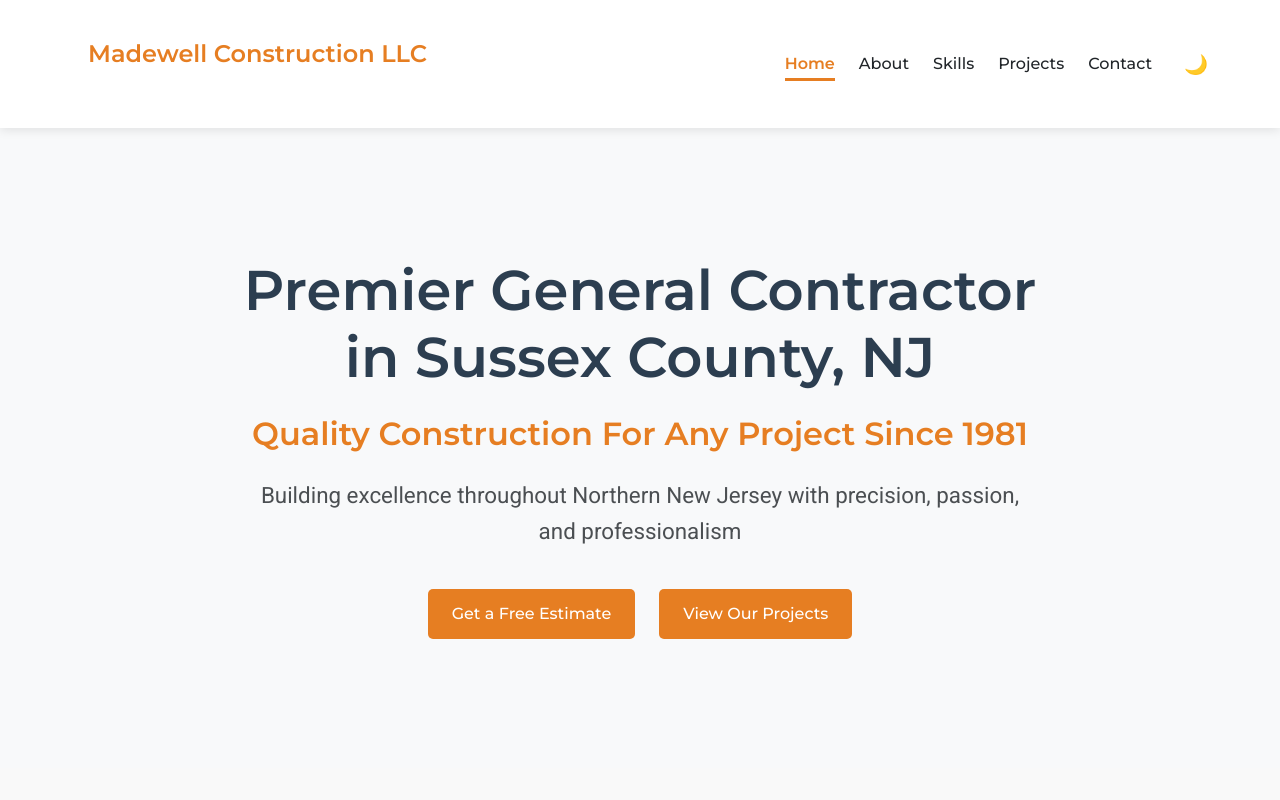
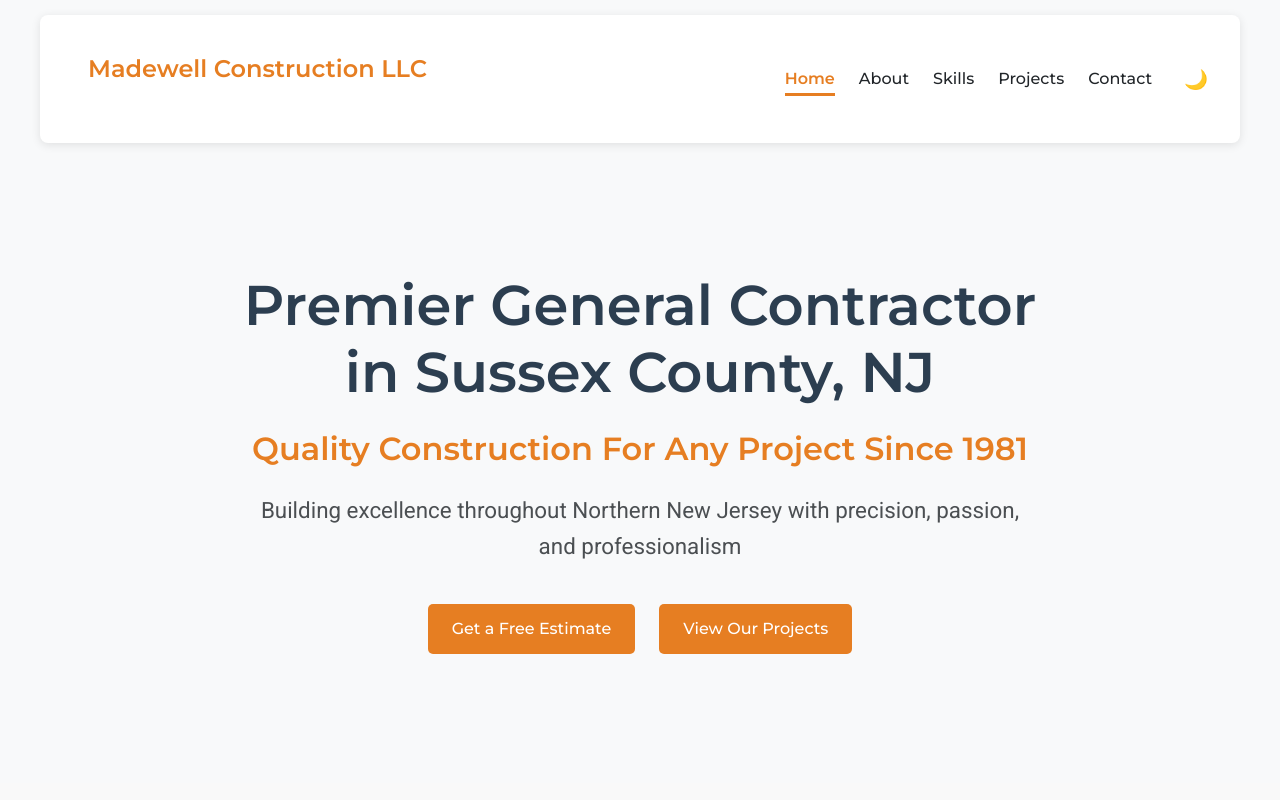
Before and after one commit to bryanm23/MadewellConstruction, a React (Vite) app: page / in a window 1280 px wide. Shown: the top 800 px of the page. Built offline with nearby package versions, Linux system fonts and the light colour scheme.

Commit message:
mobile optimization

```diff
--- a/src/App.css
+++ b/src/App.css
@@ -48,6 +48,13 @@
   flex-direction: column;
   width: 100%;
   overflow-x: hidden;
+}
+
+/* Add padding at the top for desktop to accommodate floating header */
+@media (min-width: 992px) {
+  .app {
+    padding-top: 15px;
+  }
 }
 
 main {
--- a/src/styles/Header.css
+++ b/src/styles/Header.css
@@ -7,6 +7,21 @@
   padding: 1rem 0;
   width: 100%;
   transition: all 0.3s ease;
+}
+
+/* Desktop styles - header not glued to the top */
+@media (min-width: 992px) {
+  header {
+    top: 15px;
+    width: 96%;
+    max-width: 1200px;
+    margin: 0 auto;
+    border-radius: 8px;
+  }
+
+  header.scrolled {
+    top: 10px;
+  }
 }
 
 header.scrolled {
@@ -146,6 +161,12 @@
 }
 
 @media (max-width: 768px) {
+  header {
+    top: 0;
+    width: 100%;
+    border-radius: 0;
+  }
+
   .mobile-menu-button {
     display: block;
   }
```
